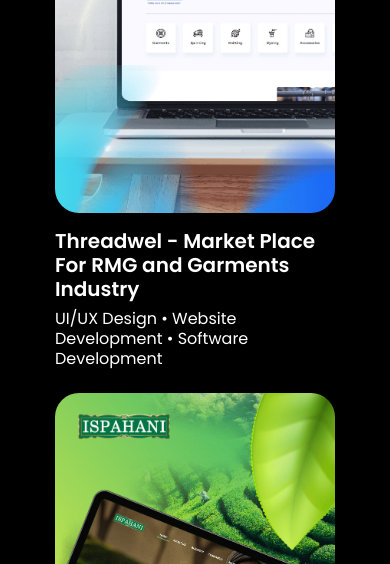
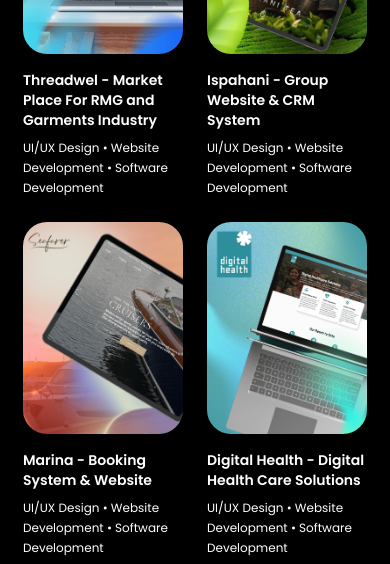
Before and after one commit to naimsiddiquibd/fatmonk-react, a React (Vite) app: page /uiuxdesign in a window 390 px wide. Shown: the part 2320-2884 px from the top of the page. Built offline with nearby package versions, Linux system fonts and the light colour scheme.

Commit message:
fixed some responsive issues

```diff
--- a/src/Components/Hero/Hero.jsx
+++ b/src/Components/Hero/Hero.jsx
@@ -9,7 +9,7 @@
 
     return (
         <div className='w-full flex-1 overflow-x-hidden overflow-y-hidden bg-[#000]'> {/* Apply overflow-x: hidden; here */}
-            <div className="hero  min-h-[520px] sm:min-h-screen relative overflow-x-hidden overflow-y-hidden px-5 lg:px-0">
+            <div className="hero  min-h-[460px] sm:min-h-screen relative overflow-x-hidden overflow-y-hidden px-5 lg:px-0">
                 <div className='flex items-center mt-44 overflow-x-hidden'>
                     <Img
                         className='absolute -left-0 w-[600px] z-30 left-image'
@@ -43,7 +43,7 @@
     font-poppins font-medium px-5 md:px-5 md:py-2 py-3 rounded-full
     text-[15px] text-monkwhite md:text-[16px]
     hover:bg-gradient-to-r hover:to-[#4444C4] hover:from-[#FF003D]
-    cursor-pointer lg:mt-16 mt-12
+    cursor-pointer lg:mt-16 mt-8
   '
 >
   Discuss your Project
--- a/src/Components/HeroBottom/HeroBottom.jsx
+++ b/src/Components/HeroBottom/HeroBottom.jsx
@@ -3,7 +3,7 @@
 
 const HeroBottom = () => {
     return (
-        <div className="hero min-h-screen lg:min-h-[700px] bg-monkblack">
+        <div className="hero min-h-full lg:min-h-[700px] bg-monkblack">
             <div className="hero-content lg:w-[1180px] flex-col lg:flex-row lg:mx-auto">
 
                 <div>
@@ -44,7 +44,7 @@
                     duration: 0.3,
                 }}
                 whileHover={{ scale: 1.1 }}
-                src="/herobottom.png" className="max-w-[300px] md:max-w-lg rounded-full shadow-2xl" />
+                src="/herobottom.png" className="max-w-[300px] md:max-w-lg rounded-full shadow-2xl mt-8 lg:mt-0" />
             </div>
         </div>
     );
--- a/src/Components/OurWorks/OurWorks.jsx
+++ b/src/Components/OurWorks/OurWorks.jsx
@@ -47,7 +47,7 @@
                     <h1 className='text-3xl lg:text-5xl font-semibold text-monkwhite leading-[35px] md:leading-[70px] mb-10 md:mb-16'>
                         Our Works
                     </h1>
-                    <div className='grid grid-cols-1 lg:grid-cols-2 gap-6 lg:w-[980px]'>
+                    <div className='mb-4 grid grid-cols-2 lg:grid-cols-2 gap-6 lg:w-[980px]'>
                         {works.map((work, index) => (
                             <motion.div
                                 key={work.id}
@@ -62,17 +62,17 @@
                                 }}
                                 className={`${work.id % 2 === 0 ? 'lg:mt-20' : ''}`}
                             >
-                                <div className='lg:w-[430px] w-[280px] relative overflow-hidden rounded-3xl hover:rounded-5xl lg:hover:rounded-[70px] transition-all duration-300'>
+                                <div className='lg:w-[430px] w-[160px] relative overflow-hidden rounded-3xl hover:rounded-5xl lg:hover:rounded-[70px] transition-all duration-300'>
                                     <img
                                         src={work.imgSrc}
                                         alt={work.title}
                                         className='transition-transform duration-300 transform hover:scale-150 rounded-lg'
                                     />
                                 </div>
-                                <h3 className='text-start lg:text-2xl text-[20px] mt-4 text-monkwhite font-poppins font-semibold w-[280px] lg:w-[380px] leading-6 lg:leading-9'>
+                                <h3 className='text-start lg:text-2xl text-sm mt-4 text-monkwhite font-poppins font-semibold w-[160px] lg:w-[380px] leading-5 lg:leading-9'>
                                     {work.title}
                                 </h3>
-                                <p className='text-start lg:w-[450px] lg:text-lg text-[16px] mt-2 text-monkwhite font-poppins font-normal w-[280px] leading-5 lg:leading-7'>
+                                <p className='text-start lg:w-[450px] lg:text-lg text-xs mt-2 text-monkwhite font-poppins font-normal w-[160px] leading-5 lg:leading-7'>
                                     {work.description}
                                 </p>
                             </motion.div>
--- a/src/Components/Revitalize/Revitalize.jsx
+++ b/src/Components/Revitalize/Revitalize.jsx
@@ -2,7 +2,7 @@
 
 const Revitalize = () => {
     return (
-        <div className='relative bg-gradient-to-r from-[#FF0961] to-[#4444C4] h-[880px]  lg:h-[720px]'>
+        <div className='relative bg-gradient-to-r from-[#FF0961] to-[#4444C4] h-[700px]  lg:h-[720px]'>
             {/* Gradient overlay */}
             <div className="absolute inset-0 bg-gradient-to-tr from-[#FF0961] to-[#4444C4]/5"></div>
 
@@ -12,8 +12,8 @@
                 <div className='lg:w-[680px]'>
                     <img src="/monk.png" alt="" />
                 </div>
-                <div className='bg-gradient-b from-monkwhite/0 to-monkwhite/5 border-2 border-monkwhite border-opacity-10 p-10 rounded-3xl mx-3 lg:mx-7 lg:max-w-[800px]'>
-                    <div className='grid grid-cols-1 px-7 lg:px-0 md:mb-10'>
+                <div className='bg-gradient-b from-monkwhite/0 to-monkwhite/5 border-2 border-monkwhite border-opacity-10 lg:p-10 p-4 rounded-3xl mx-3 lg:mx-7 lg:max-w-[800px]'>
+                    <div className='grid grid-cols-1 px-0 lg:px-0 md:mb-10'>
                         <div>
                             <h3 className='text-[25px] md:text-[30px] lg:text-5xl md:leading-[35px] lg:leading-[60px] font-poppins text-monkwhite font-bold mt-3 leading-8 text-center md:text-left'>Revitalize businesses with innovative design.</h3>
                         </div>
```
